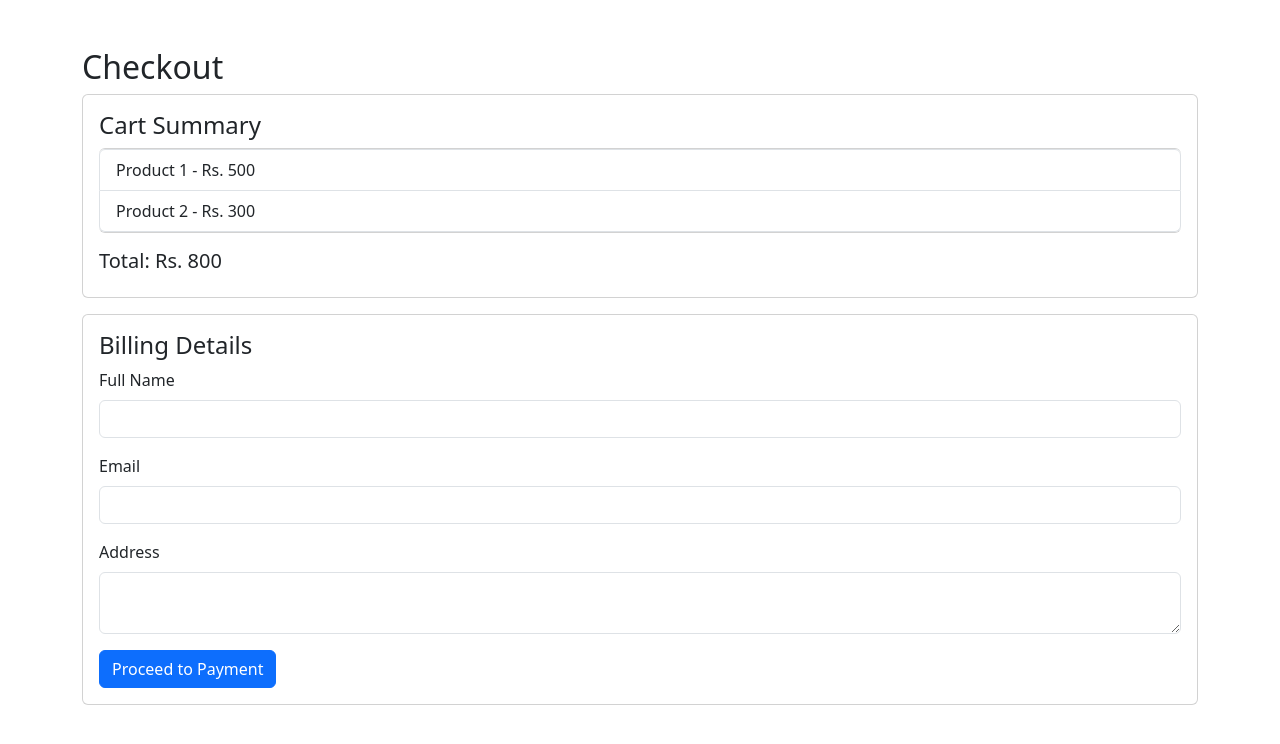
After one commit to jaskirat-next/my_app, a PHP site: page /checkout.php in a window 1280 px wide. The commit adds this page. Shown: the top 744 px of the page. Run offline with PHP 8.4, Linux system fonts and the light colour scheme.

```diff
--- /dev/null
+++ b/checkout.php
@@ -0,0 +1,70 @@
+<!DOCTYPE html>
+<html lang="en">
+<head>
+    <meta charset="UTF-8">
+    <meta name="viewport" content="width=device-width, initial-scale=1.0">
+    <title>Checkout Page</title>
+    <link href="https://cdn.jsdelivr.net/npm/bootstrap@5.3.3/dist/css/bootstrap.min.css" rel="stylesheet">
+</head>
+<body>
+    <div class="container mt-5">
+        <h2>Checkout</h2>
+
+        <!-- Cart Summary -->
+        <div class="card p-3 mb-3">
+            <h4>Cart Summary</h4>
+            <ul id="cart-items" class="list-group mb-3">
+                <!-- Items will be added dynamically -->
+            </ul>
+            <h5>Total: Rs. <span id="total-price">0</span></h5>
+        </div>
+
+        <!-- Billing Details -->
+        <div class="card p-3 mb-3">
+            <h4>Billing Details</h4>
+            <form id="checkout-form">
+                <div class="mb-3">
+                    <label for="name" class="form-label">Full Name</label>
+                    <input type="text" class="form-control" id="name" required>
+                </div>
+                <div class="mb-3">
+                    <label for="email" class="form-label">Email</label>
+                    <input type="email" class="form-control" id="email" required>
+                </div>
+                <div class="mb-3">
+                    <label for="address" class="form-label">Address</label>
+                    <textarea class="form-control" id="address" required></textarea>
+                </div>
+                <button type="submit" class="btn btn-primary">Proceed to Payment</button>
+            </form>
+        </div>
+    </div>
+
+    <script>
+        let cart = [
+            { name: "Product 1", price: 500 },
+            { name: "Product 2", price: 300 }
+        ];
+
+        function displayCart() {
+            let cartList = document.getElementById("cart-items");
+            let totalPrice = document.getElementById("total-price");
+            cartList.innerHTML = "";
+            let total = 0;
+
+            cart.forEach(item => {
+                cartList.innerHTML += `<li class='list-group-item'>${item.name} - Rs. ${item.price}</li>`;
+                total += item.price;
+            });
+            totalPrice.innerText = total;
+        }
+
+        document.getElementById("checkout-form").addEventListener("submit", function(event) {
+            event.preventDefault();
+            alert("Order placed successfully!");
+        });
+
+        displayCart();
+    </script>
+</body>
+</html>
--- a/components/navbar.php
+++ b/components/navbar.php
@@ -73,7 +73,7 @@ else{
             <ul>
                 <li><a href="/my_app/index.php">Home</a></li>
                 <li><a href="#">About us</a></li>
-                <li><a href="/my_app/product.php">Products</a></li>
+                <li><a href="/my_app/productlist.php">Products</a></li>
                 <li><a href="/my_app/auth/contactus.php">Contact us</a></li>
             </ul>
         </div>
```
Also changed, not shown: productlist.php (+12 -7 lines).
